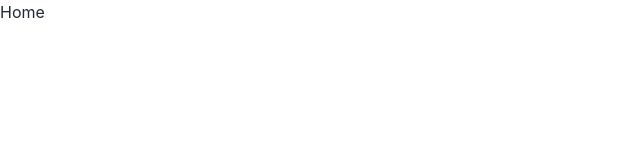
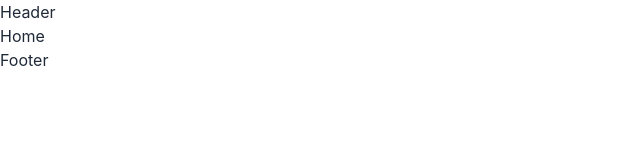
Before and after one commit to RaisulislamRimon/project11-service-review-client, a React (Create React App) app: page / in a window 1280 px wide. Shown: the top 160 px of the page, without its empty margins (0-640 px from the left). Built offline with nearby package versions, Linux system fonts and the light colour scheme.

Commit message:
basic layout design for home page with routes

```diff
--- /dev/null
+++ b/src/Layout/Main.js
@@ -0,0 +1,16 @@
+import React from "react";
+import { Outlet } from "react-router-dom";
+import Footer from "../Pages/Shared/Footer/Footer";
+import Header from "../Pages/Shared/Header/Header";
+
+const Main = () => {
+  return (
+    <div>
+      <Header />
+      <Outlet />
+      <Footer />
+    </div>
+  );
+};
+
+export default Main;
--- /dev/null
+++ b/src/Pages/Home/Home/Home.js
@@ -0,0 +1,11 @@
+import React from "react";
+
+const Home = () => {
+  return (
+    <div>
+      <h1>Home</h1>
+    </div>
+  );
+};
+
+export default Home;
--- /dev/null
+++ b/src/Pages/Shared/Footer/Footer.js
@@ -0,0 +1,11 @@
+import React from "react";
+
+const Footer = () => {
+  return (
+    <div>
+      <h1>Footer</h1>
+    </div>
+  );
+};
+
+export default Footer;
--- /dev/null
+++ b/src/Pages/Shared/Header/Header.js
@@ -0,0 +1,11 @@
+import React from "react";
+
+const Header = () => {
+  return (
+    <div>
+      <h1>Header</h1>
+    </div>
+  );
+};
+
+export default Header;
```
Also changed, not shown: src/Router/Routes/Routes.js (+9 -1 lines).
